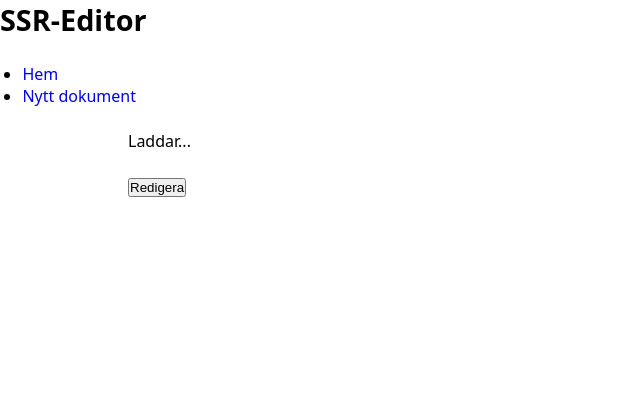
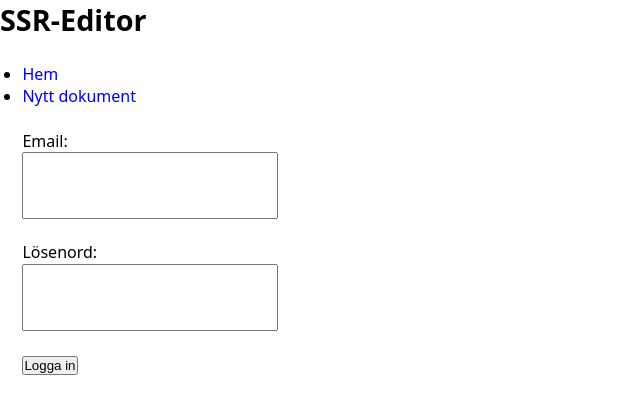
Before and after one commit to MoRosGi/jsramverk_frontend, a React (Create React App) app: page /#/login in a window 1280 px wide. Shown: the top 414 px of the page, without its empty margins (0-640 px from the left). Built offline with nearby package versions, Linux system fonts and the light colour scheme; no server answers.

Commit message:
Add login form

```diff
--- a/src/App.js
+++ b/src/App.js
@@ -8,6 +8,8 @@ import Document from './components/Document.js';
 import DocumentForm from "./components/DocumentForm.js";
 import DocumentEdit from "./components/DocumentEdit.js";
 import RegisterForm from "./components/RegisterForm.js";
+import LoginForm from "./components/LoginForm.js";
+
 
 function App() {
   return (
@@ -20,6 +22,7 @@ function App() {
           <Route path="/documentform" element={<DocumentForm />}/>
           <Route path="/documentedit/:id" element={<DocumentEdit />}/>
           <Route path="/register" element={<RegisterForm />}/>
+          <Route path="/login" element={<LoginForm />}/>
         </Route>
       </Routes>
     </HashRouter>
--- /dev/null
+++ b/src/components/LoginForm.js
@@ -0,0 +1,67 @@
+import React, { useState } from 'react';
+import { useNavigate } from "react-router";
+
+const LoginForm = () => {
+    const [formLogin, setFormLogin] = useState({ email: '', password: '' });
+    const navigate = useNavigate();
+
+    const handleChange = (e) => {
+        const { name, value } = e.target;
+        setFormLogin({ ...formLogin, [name]: value });
+        };
+
+    const handleSubmit = async (e) => {
+        e.preventDefault();
+
+        try {
+            const response = await fetch('https://jsramverk-text-editor-beb8fuhxangpdqfh.northeurope-01.azurewebsites.net/login', {
+            method: 'POST',
+            headers: {
+                'Content-Type': 'application/json'
+            },
+            body: JSON.stringify(formLogin)
+            });
+
+            const result = await response.json();
+            console.log('Success:', result);
+            // Handle redirect depending on token or no token
+            navigate('/');
+
+        } catch (error) {
+            console.error('Error:', error);
+        }
+    };
+    // Add checks for valid email and password length min 6 chars
+    return (
+        <form onSubmit={handleSubmit}>
+            <div>
+            <div>
+                <label htmlFor='email'>Email:</label>
+            </div>
+            <input
+                type="email"
+                name="email"
+                id="email"
+                value={formLogin.email}
+                onChange={handleChange}
+                required
+            />
+            </div>
+            <div>
+            <div>
+                <label htmlFor='password'>Lösenord:</label>
+            </div>
+            <input
+                type="password"
+                name="password"
+                id="password"
+                value={formLogin.password}
+                onChange={handleChange}
+            />
+            </div>
+            <button type="submit">Logga in</button>
+        </form>
+    );
+};
+
+export default LoginForm;
```
